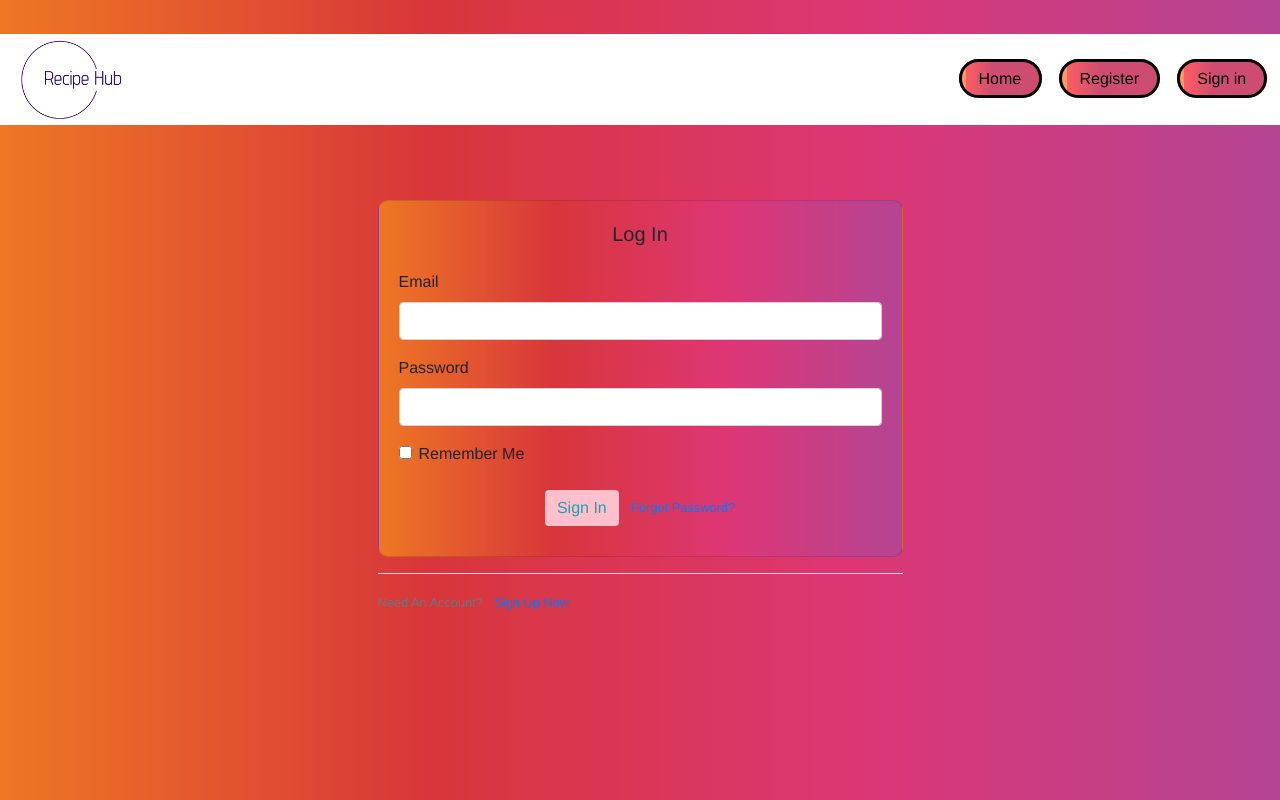
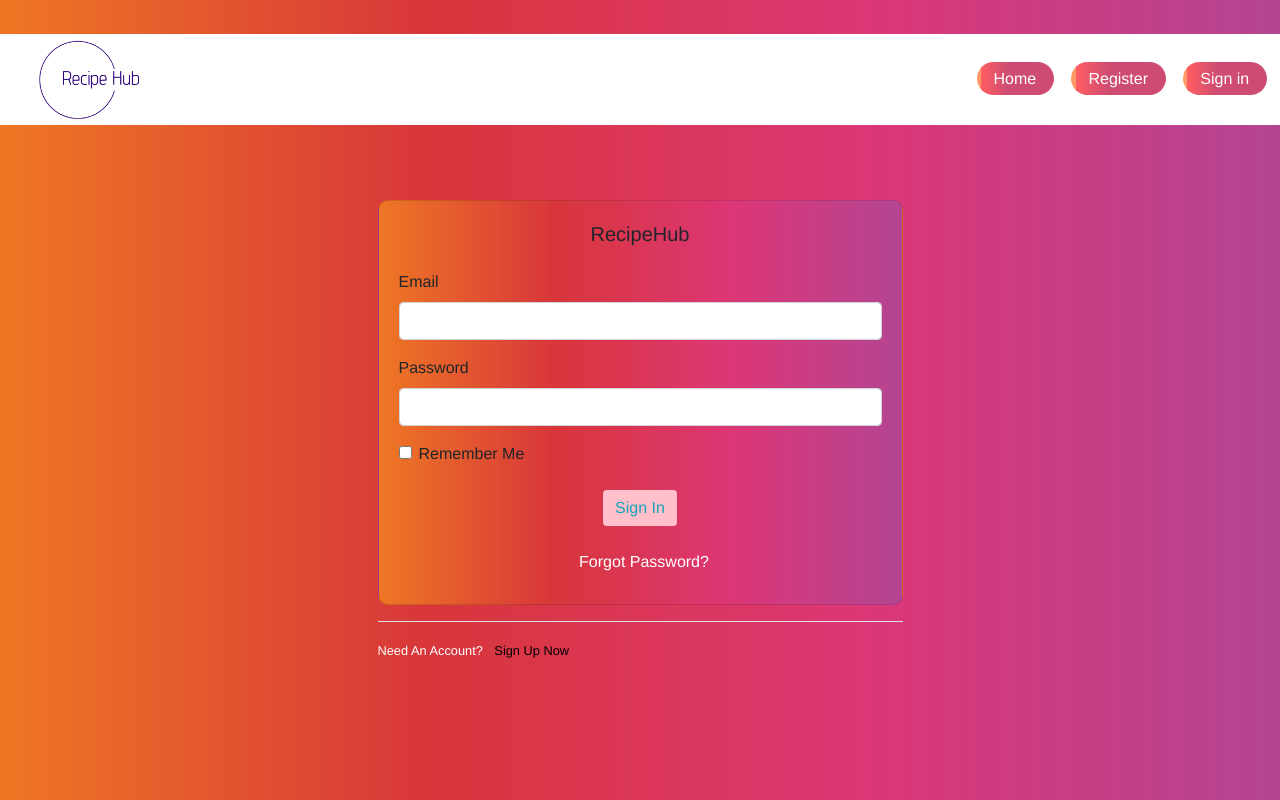
Before and after one commit to bennet489/RecipeHub, a Flask app: page /login in a window 1280 px wide. Run offline with Flask 3, Linux system fonts and the light colour scheme; some libraries are stand-ins or nearby versions.

Commit message:
Update.forms.py

```diff
--- a/app/forms.py
+++ b/app/forms.py
@@ -12,7 +12,7 @@ class LoginForm(FlaskForm):
     submit = SubmitField('Sign In')
 
 class RegistrationForm(FlaskForm):
-    full_name = StringField('Full name', validators=[DataRequired(), Length(min=3, max=20)])
+    full_name = StringField('Name', validators=[DataRequired(), Length(min=3, max=20)])
     email = StringField('Email', validators=[DataRequired(), Email()])
     password = PasswordField('Password', validators=[DataRequired(), Length(min=8, max=50)])
     confirm_password = PasswordField('Confirm password', validators=[DataRequired(), EqualTo('password')])
--- a/app/static/css/nav.css
+++ b/app/static/css/nav.css
@@ -40,12 +40,12 @@ nav a {
             linear-gradient(to right, #ff9966 5%,
             #ff5e62 0%,#ce4c71 40%);
             border-radius: 50px;
-            border-style: solid;
+            border-style: none;
             padding-left: 17px;
             padding-right: 18px;
             padding-bottom: 8px;
             padding-top: 8px;
-            color: black;
+            color: white;
             margin-right: 1%;
 }
 
@@ -62,7 +62,7 @@ nav img {
 nav a:hover,
 nav button:hover {
     background-color: #ddd;
-    color: blue;
+    color: black;
     border-radius: 30px;
     padding-right: 18px;
     padding-bottom: 8px;
--- a/app/static/style.css
+++ b/app/static/style.css
@@ -66,3 +66,13 @@ body {
     background-color: pink;
     border-style: hidden;
 }
+
+.a {
+    color: white;
+    font-size: 1em;
+}
+
+.ml-2 {
+    color: black;
+    font-size: 1em;
+}
--- a/app/templates/login.html
+++ b/app/templates/login.html
@@ -5,7 +5,7 @@
         <div class="col-md-6">
             <div class="card">
                 <div class="card-body">
-                    <h5 class="card-title text-center mb-4">Log In</h5>
+                    <h5 class="card-title text-center mb-4">RecipeHub</h5>
                     <form method="POST" action="">
                         {{ form.hidden_tag() }}
                         <div class="form-group">
@@ -40,16 +40,18 @@
                         </div>
                         <div class="text-center mt-4">
                             {{ form.submit(class="btn btn-outline-info") }}
-                            <small class="text-muted ml-2">
-                                <a href="#">Forgot Password?</a>
-                            </small>
+                            <div small class="text-muted ml-2">
+                                <br>
+                                <a class="a" href="#">Forgot Password?</a>
+                            </div>
                         </div>
                     </form>
                 </div>
             </div>
             <div class="border-top pt-3 mt-3">
                 <small class="text-muted">
-                    Need An Account? <a class="ml-2" href="{{ url_for('register') }}">Sign Up Now</a>
+                    <small class="a">
+                    Need An Account? <a class="ml-2" href="{{ url_for('register') }}">Sign Up Now</a></small>
                 </small>
             </div>
         </div>
--- a/app/templates/register.html
+++ b/app/templates/register.html
@@ -68,7 +68,8 @@
             </div>
             <div class="border-top pt-3 mt-3">
                 <small class="text-muted">
-                    Already Have An Account? <a class="ml-2" href="{{ url_for('login') }}">Sign In</a>
+                    <small class="a">
+                    Already Have An Account? <a class="ml-2" href="{{ url_for('login') }}">Sign In</a></small>
                 </small>
             </div>
         </div>
```
Also changed, not shown: 1 other file.
